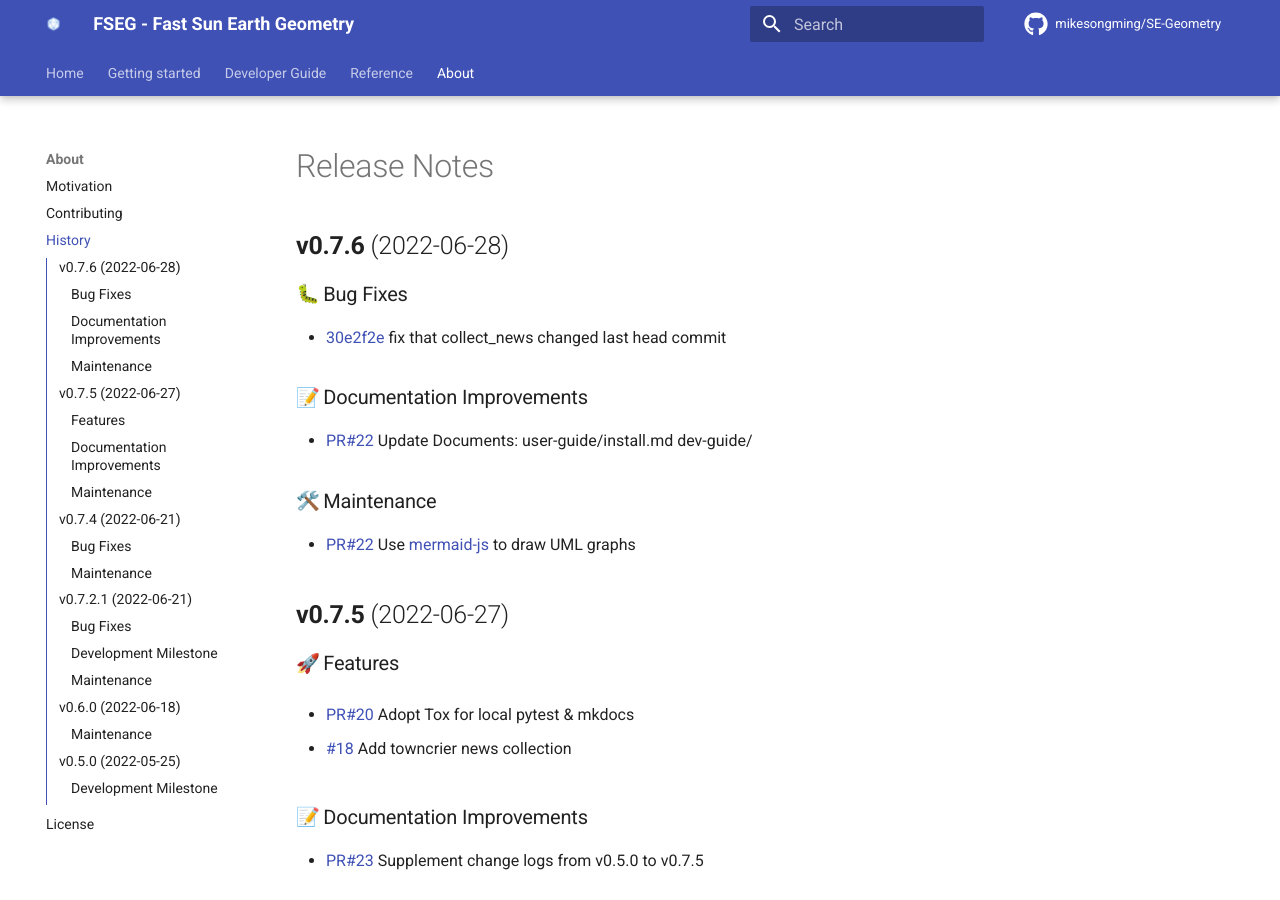
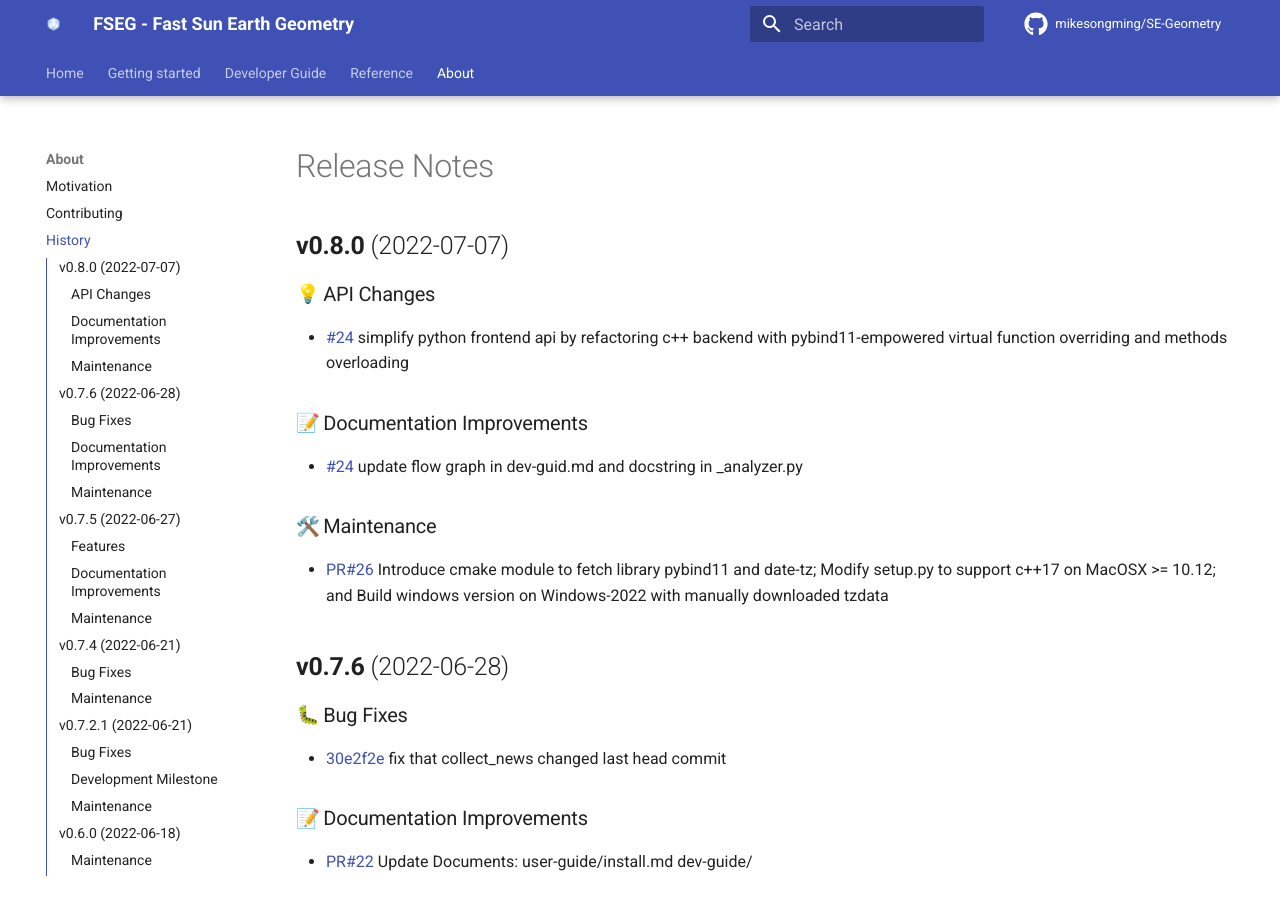
Before and after one commit to mikesongming/SE-Geometry, an MkDocs documentation site: the page built from docs/about/history.md, in a window 1280 px wide and 900 px high. Built offline with MkDocs 1.6.1 and Material for MkDocs 9.7.7, drawn with Linux system fonts in a browser that asks for light colours; emoji names are drawn with the system emoji font; comment, search, counter and statistics services are not loaded.

Commit message:
changelog 0.8.0

```diff
--- a/CHANGELOG.md
+++ b/CHANGELOG.md
@@ -1,6 +1,29 @@
 # Release Notes
 
 <!-- towncrier release notes start -->
+
+## **v0.8.0** (2022-07-07)
+
+### :bulb: API Changes
+
+- [#24](https://github.com/mikesongming/SE-Geometry/issues/24) simplify python
+  frontend api by refactoring c++ backend with pybind11-empowered virtual
+  function overriding and methods overloading
+
+
+### :memo: Documentation Improvements
+
+- [#24](https://github.com/mikesongming/SE-Geometry/issues/24) update flow
+  graph in dev-guid.md and docstring in _analyzer.py
+
+
+### :hammer_and_wrench: Maintenance
+
+- [PR\#26](https://github.com/mikesongming/SE-Geometry/pull/26) Introduce cmake
+  module to fetch library pybind11 and date-tz; Modify setup.py to support
+  c++17 on MacOSX >= 10.12;
+  and Build windows version on Windows-2022 with manually downloaded tzdata
+
 
 ## **v0.7.6** (2022-06-28)
 
```
Also changed, not shown: docs/index.md (+1 -1 lines), docs/user-guide/usage.md (+16 -0 lines), 5 other files.
